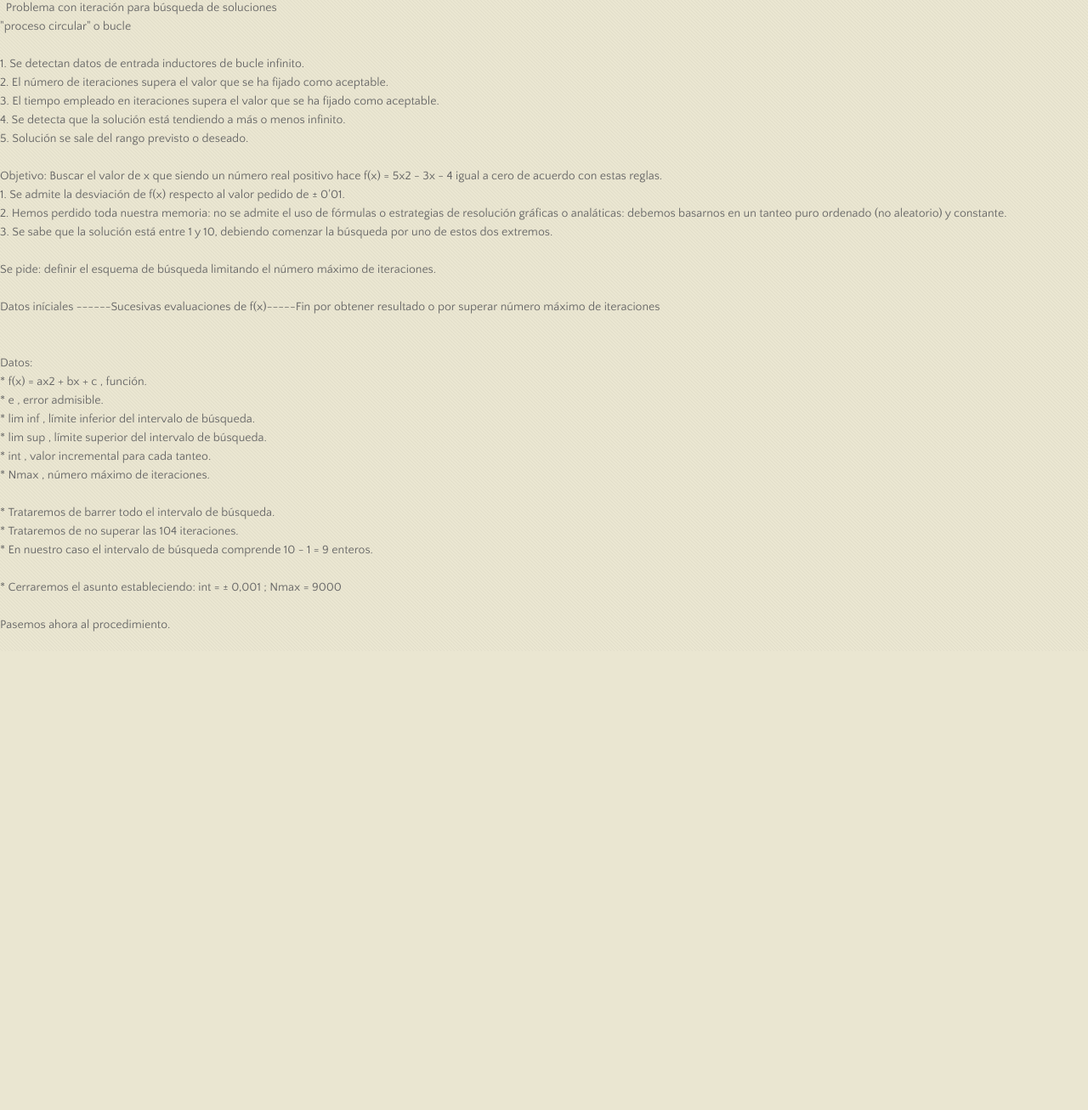
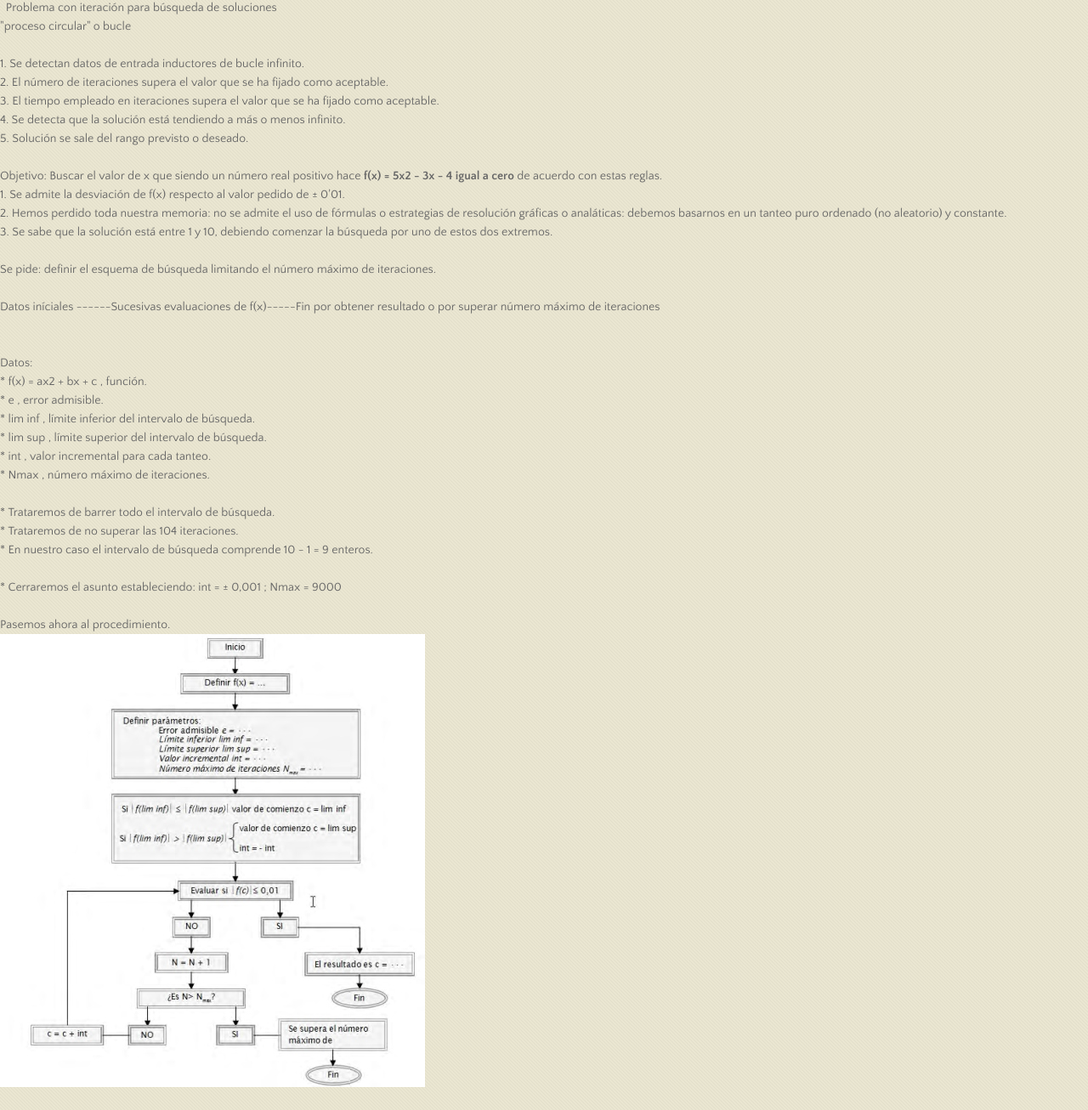
Before and after one commit to dany2k9/apuntes, a plain HTML site: page prog1.html in a window 1280 px wide. Shown: the part 131-1437 px from the top of the page at 85% size. Before the commit the page ends 897 px from the top, so only its background shows below. Drawn offline with nearby package versions, Linux system fonts and the light colour scheme.

Commit message:
Bases de la programación Nivel I img

```diff
--- a/prog1.html
+++ b/prog1.html
@@ -28,7 +28,7 @@ m&eacute;todo    <br>
 4. Se detecta que la soluci&oacute;n est&aacute; tendiendo a m&aacute;s o menos infinito.<br>
 5. Soluci&oacute;n se sale del rango previsto o deseado.
    <br><br>
-Objetivo: Buscar el valor de x que siendo un n&uacute;mero real positivo hace f(x) = 5x2 - 3x - 4 igual a cero de acuerdo con estas reglas.<br>
+Objetivo: Buscar el valor de x que siendo un n&uacute;mero real positivo hace <b>f(x) = 5x2 - 3x - 4 igual a cero</b> de acuerdo con estas reglas.<br>
 1. Se admite la desviaci&oacute;n de f(x) respecto al valor pedido de ± 0'01. <br>
 2. Hemos perdido toda nuestra memoria: no se admite el uso de f&oacute;rmulas o estrategias de resoluci&oacute;n
 gr&aacute;ficas o anal&aacute;ticas: debemos basarnos en un tanteo puro ordenado (no aleatorio) y constante. <br>
@@ -54,5 +54,6 @@ Datos:<br>
 * Cerraremos el asunto estableciendo:  int = ± 0,001 ; Nmax = 9000 <br><br>
 
 Pasemos ahora al procedimiento.<br>
+<img src="prog1.jpg" alt="">
 </body>
 </html>
```
Also changed, not shown: prog1.jpg (added).
